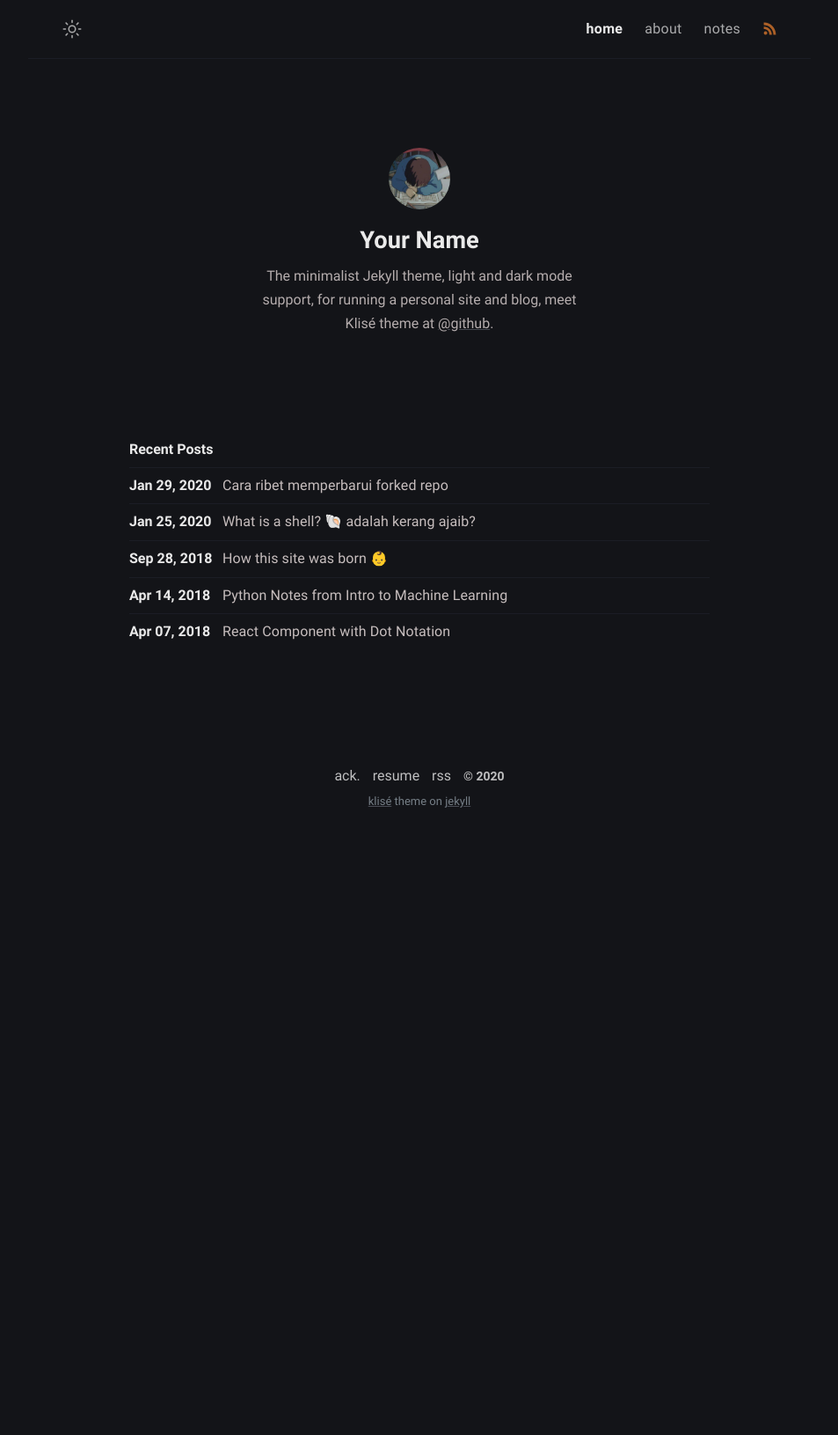
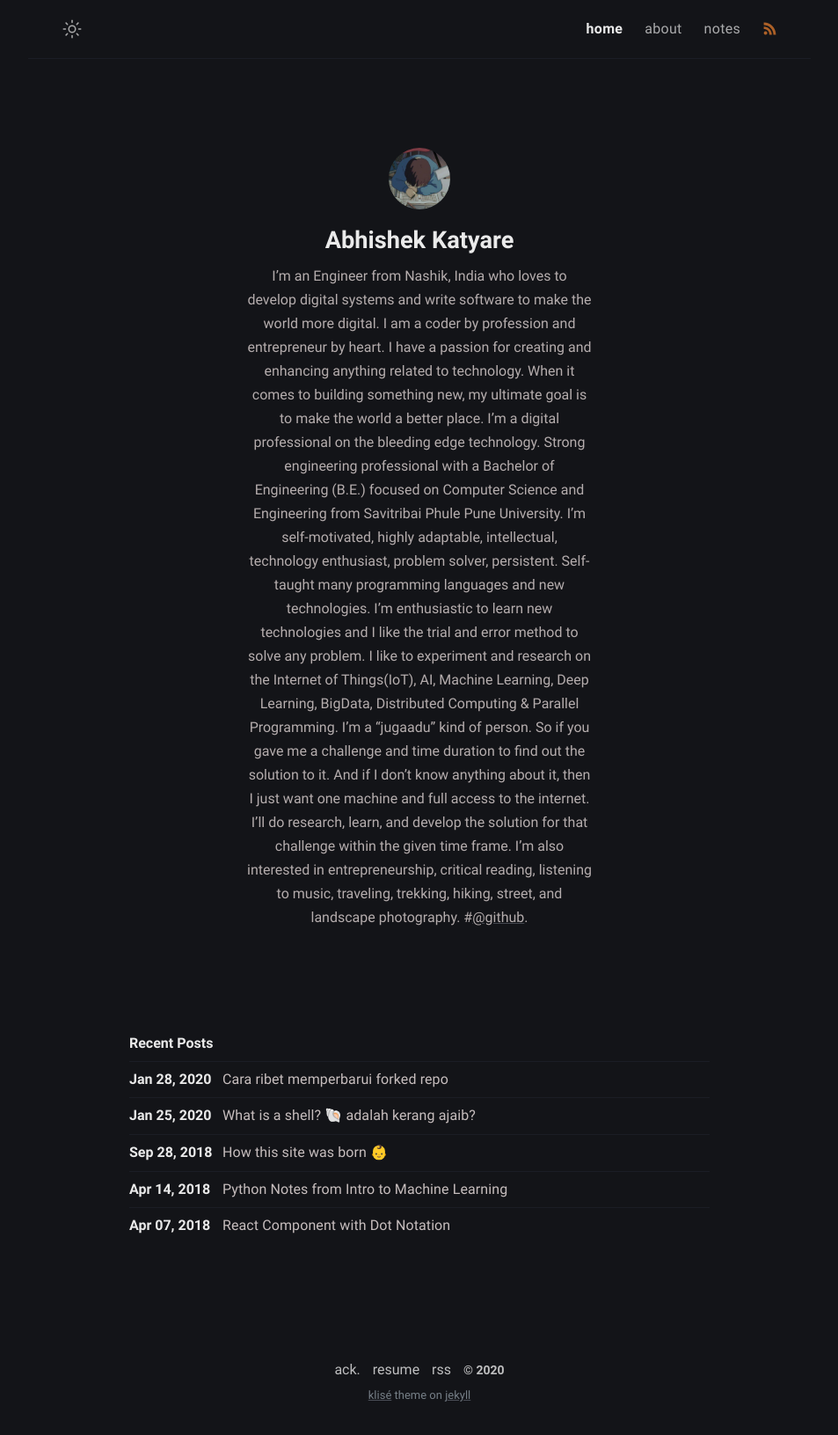
Before and after one commit to abhishekkatyare/akwebsite, a Jekyll site: the page built from index.md, in a window 1280 px wide. Shown: the whole page at 88% size, without its empty margins (163-1116 px from the left). Built offline with Jekyll 4.4.1, drawn with Linux system fonts in a browser that asks for light colours; before the commit the page ends 956 px from its top, so only the background shows below that.

Commit message:
Update _config.yml

```diff
--- a/_config.yml
+++ b/_config.yml
@@ -1,29 +1,42 @@
 # Site settings
-title: Klise Theme # site title
+title: Abhishek Katyare # site title
 description: >- # site description
-  He's writing in Bahasa about web technology and experience as a journal
-  for documentation things that he learned, meet him <a href="https://github.com/piharpi" target="_blank" rel="noopener">@github</a>.
+  I’m an Engineer from Nashik, India who loves to develop digital systems and write software to make the world more digital. I am a coder by profession and entrepreneur by heart. I have a passion for creating and enhancing anything related to technology. When it comes to building something new, my ultimate goal is to make the world a better place. I’m a digital professional on the bleeding edge technology. Strong engineering professional with a Bachelor of Engineering (B.E.) focused on Computer Science and Engineering from Savitribai Phule Pune University.
+
+  I’m self-motivated, highly adaptable, intellectual, technology enthusiast, problem solver, persistent. Self-taught many programming languages and new technologies. I’m enthusiastic to learn new technologies and I like the trial and error method to solve any problem. I like to experiment and research on the Internet of Things(IoT), AI, Machine Learning, Deep Learning, BigData, Distributed Computing & Parallel Programming.
+
+  I’m a “jugaadu” kind of person. So if you gave me a challenge and time duration to find out the solution to it. And if I don’t know anything about it, then I just want one machine and full access to the internet. I’ll do research, learn, and develop the solution for that challenge within the given time frame.
+
+  I’m also interested in entrepreneurship, critical reading, listening to music, traveling, trekking, hiking, street, and landscape photography.
+
 lang: en-US # default lang
-timezone: Asia/Jakarta # set your timezone
+timezone: Asia/Kolkata # set your timezone
 image: assets/img/ogp.png # This image used for Open Graph more info https://ogp.me/
-repo: https://github.com/piharpi/jekyll-klise # site repo [optional]
+repo: https://github.com/abhishekkatyare/website # site repo [optional]
 mode: dark # default theme "dark" | "light"
 
 # Profile settings
 author:
-  name: Your Name # author name
+  name: Abhishek Katyare # author name
   bio: >- # tell to the world
-    The minimalist Jekyll theme, light and dark mode support, for running a personal site and blog,
-    meet Klisé theme at <a href="https://github.com/piharpi/jekyll-klise" target="_blank" rel="noopener">@github</a>.
+    I’m an Engineer from Nashik, India who loves to develop digital systems and write software to make the world more digital. I am a coder by profession and entrepreneur by heart. I have a passion for creating and enhancing anything related to technology. When it comes to building something new, my ultimate goal is to make the world a better place. I’m a digital professional on the bleeding edge technology. Strong engineering professional with a Bachelor of Engineering (B.E.) focused on Computer Science and Engineering from Savitribai Phule Pune University.
+
+    I’m self-motivated, highly adaptable, intellectual, technology enthusiast, problem solver, persistent. Self-taught many programming languages and new technologies. I’m enthusiastic to learn new technologies and I like the trial and error method to solve any problem. I like to experiment and research on the Internet of Things(IoT), AI, Machine Learning, Deep Learning, BigData, Distributed Computing & Parallel Programming.
+
+    I’m a “jugaadu” kind of person. So if you gave me a challenge and time duration to find out the solution to it. And if I don’t know anything about it, then I just want one machine and full access to the internet. I’ll do research, learn, and develop the solution for that challenge within the given time frame.
+
+    I’m also interested in entrepreneurship, critical reading, listening to music, traveling, trekking, hiking, street, and landscape photography.
+
+    #<a href="https://github.com/piharpi/jekyll-klise" target="_blank" rel="noopener">@github</a>.
   username: username # author username
-  github: github_username
-  twitter: twitter_username
-  facebook: facebook_username
-  email: your-email@email.com # your contact adress
+  github: abhishekkatyare
+  twitter: AbhishekKatyare
+  facebook: KatyareAbhishek
+  email: abhishekkatyare@email.com # your contact adress
   avatar: /assets/img/avatar.jpg # change with your own avatar
 
 # Url settings
-url: "https://klise.now.sh"
+url: "https://akwebsite.vercel.app/"
 baseurl:
 permalink: /:title/
 google_analytics:
```
